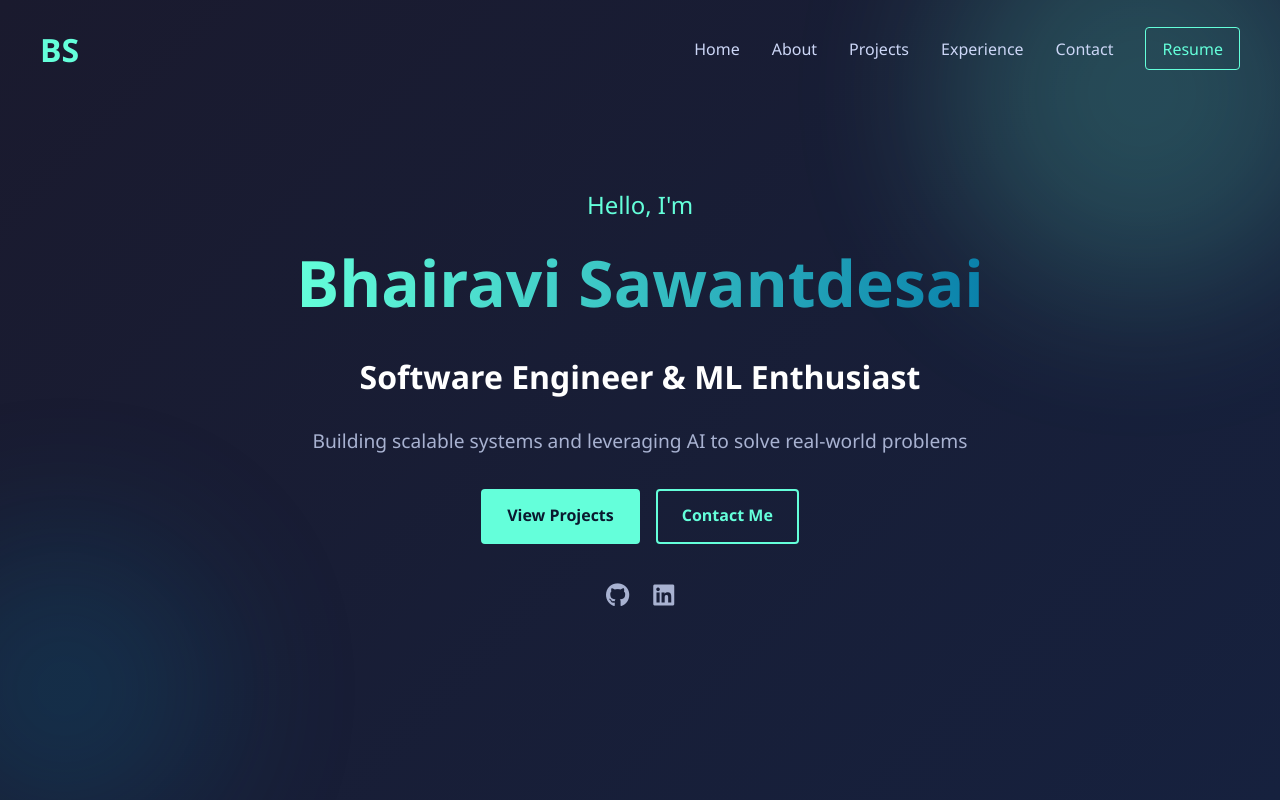
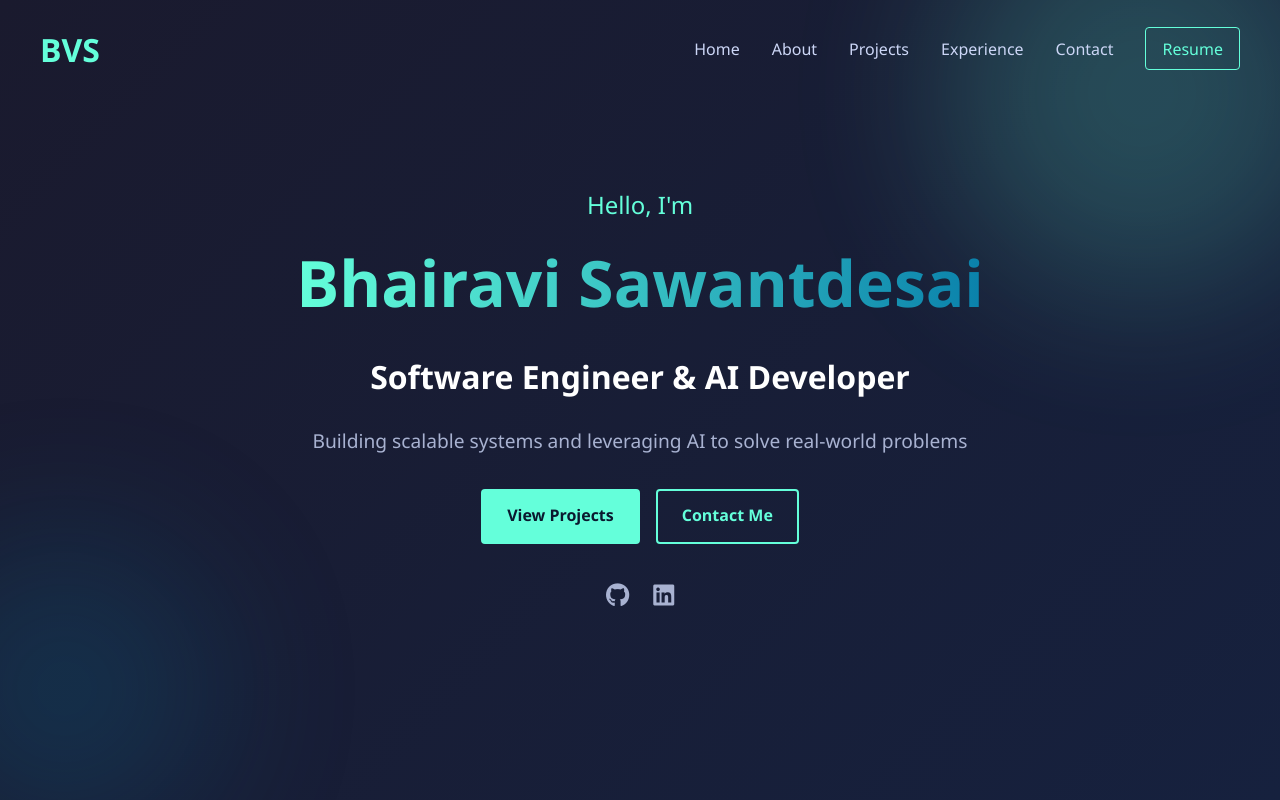
Before and after one commit to BhairaviVSD/bhairavivsd.github.io, a React (Vite) app: page / in a window 1280 px wide. Shown: the top 800 px of the page. Built offline with nearby package versions, Linux system fonts and the light colour scheme; no server answers.

Commit message:
Adding updated files 0.4

```diff
--- a/src/components/Footer.jsx
+++ b/src/components/Footer.jsx
@@ -1,14 +1,21 @@
-import React from 'react';
+import React, { useEffect, useState } from 'react';
 import styles from './Footer.module.css';
 
 const Footer = () => {
   const currentYear = new Date().getFullYear();
+  const [visits, setVisits] = useState(null);
+
+  useEffect(() => {
+    fetch('https://api.countapi.xyz/hit/bhairavivsd.github.io/visits')
+      .then((res) => res.json())
+      .then((data) => setVisits(data.value));
+  }, []);
 
   return (
     <footer className={styles.footer}>
       <div className={styles.container}>
         <div className={styles.content}>
-          <div className={styles.logo}>BS</div>
+          <div className={styles.logo}>BVS</div>
 
           <div className={styles.links}>
             <div className={styles.linkGroup}>
@@ -47,6 +54,9 @@ const Footer = () => {
         <div className={styles.bottom}>
           <p className={styles.copyright}>© {currentYear} Bhairavi Sawantdesai. All rights reserved.</p>
           <p className={styles.credits}>Designed & Built with ❤️</p>
+          {visits !== null && (
+            <p className={styles.counter}>Visitors: {visits.toLocaleString()}</p>
+          )}
         </div>
       </div>
     </footer>
--- a/src/components/Footer.module.css
+++ b/src/components/Footer.module.css
@@ -101,3 +101,8 @@
     gap: 0.5rem;
   }
 }
+
+.counter {
+  color: #8892b0;
+  font-size: 0.9rem;
+}
--- a/src/components/Hero.jsx
+++ b/src/components/Hero.jsx
@@ -15,7 +15,7 @@ const Hero = () => {
           <span className={styles.greeting}>Hello, I'm</span>
           <span className={styles.fullName}>Bhairavi Sawantdesai</span>
         </h1>
-        <h2 className={styles.title}>Software Engineer & ML Enthusiast</h2>
+        <h2 className={styles.title}>Software Engineer & AI Developer</h2>
         <p className={styles.description}>
           Building scalable systems and leveraging AI to solve real-world problems
         </p>
--- a/src/components/Navbar.jsx
+++ b/src/components/Navbar.jsx
@@ -25,7 +25,7 @@ const Navbar = () => {
   return (
     <nav className={`${styles.navbar} ${isScrolled ? styles.scrolled : ''}`}>
       <div className={styles.container}>
-        <a href="#" className={styles.logo}>BS</a>
+        <a href="#" className={styles.logo}>BVS</a>
 
         <div className={styles.hamburger} onClick={toggleMobileMenu}>
           <span className={`${styles.bar} ${mobileMenuOpen ? styles.active : ''}`}></span>
```
Also changed, not shown: 1 other file (tests, documents, lock files or other folders).
